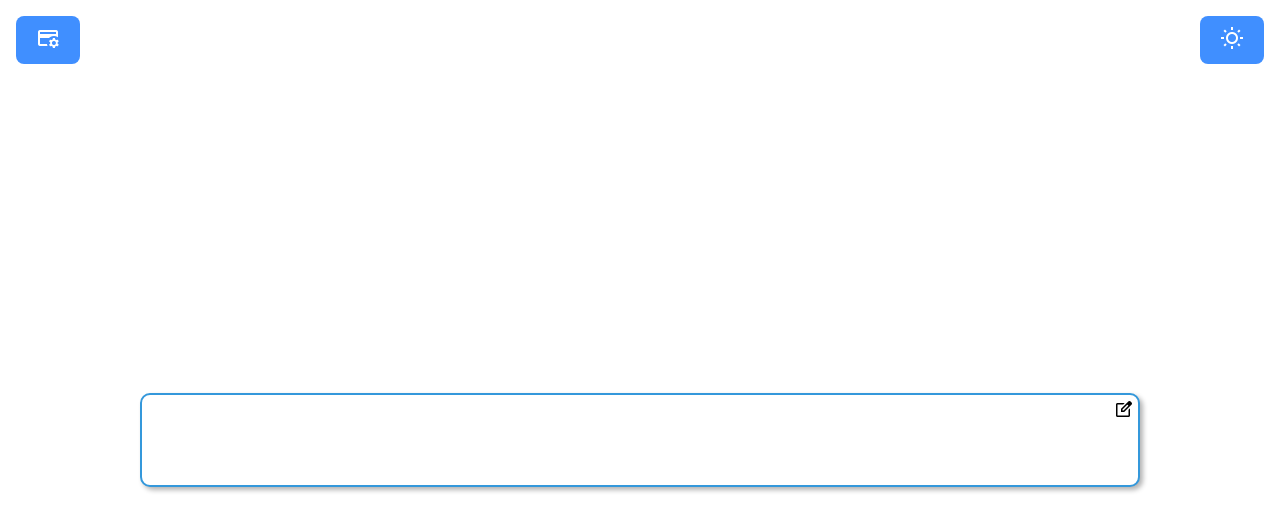
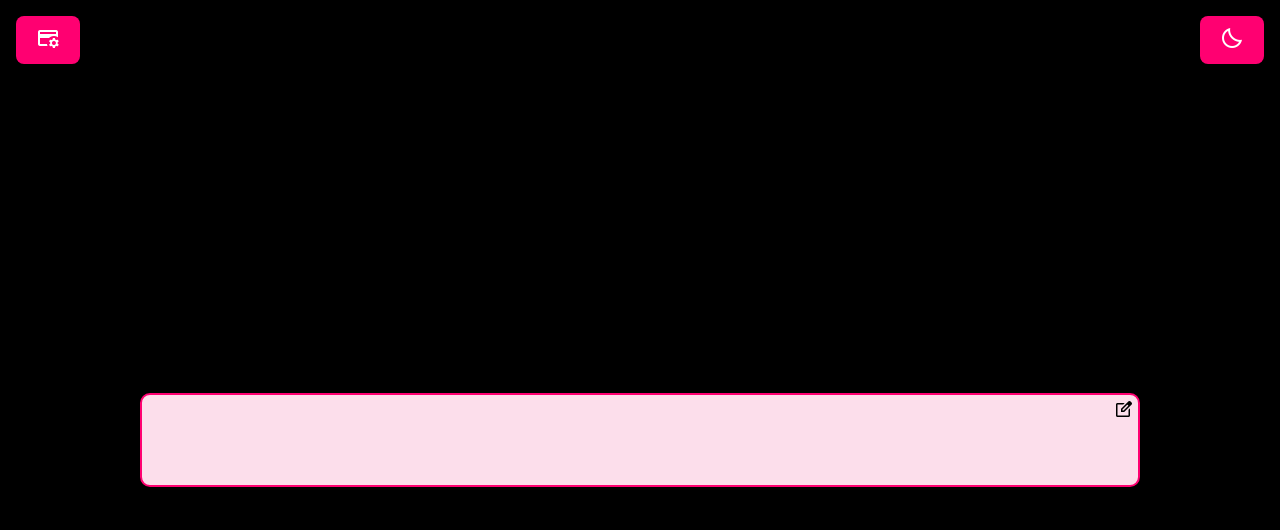
Before and after one commit to jonatansegovia/JS-asker, a React (Vite) app: page / in a window 1280 px wide. Shown: the top 530 px of the page. Built offline with nearby package versions, Linux system fonts and the light colour scheme; no server answers; the database is empty.

Commit message:
feature (Context): dark-theme states managed

```diff
--- a/src/provider/Context.tsx
+++ b/src/provider/Context.tsx
@@ -1,19 +1,19 @@
 import { createContext, ReactNode, useState } from 'react';
 
 interface ContextProps {
-  darkMode: boolean;
+  isDark: boolean;
   editMode: boolean;
   id: string;
-  setDarkMode: (mode: boolean) => void;
+  setTheme: (mode: boolean) => void;
   setEditMode: (mode: boolean) => void;
   setId: (id: string) => void;
 }
 
 const initialContextValues: ContextProps = {
-  darkMode: false,
+  isDark: true,
   editMode: false,
   id: '',
-  setDarkMode: () => {},
+  setTheme: () => {},
   setEditMode: () => {},
   setId: () => {},
 };
@@ -22,16 +22,16 @@ export const Context = createContext<ContextProps>(initialContextValues);
 
 export const Provider = ({ children }: { children: ReactNode }) => {
   const [editMode, setEditMode] = useState(false);
-  const [darkMode, setDarkMode] = useState(false);
+  const [isDark, setTheme] = useState(true);
   const [id, setId] = useState('');
 
   const values: ContextProps = {
-    darkMode,
     editMode,
     id,
-    setDarkMode,
+    isDark,
     setEditMode,
     setId,
+    setTheme,
   };
 
   return <Context.Provider value={values}>{children}</Context.Provider>;
```
